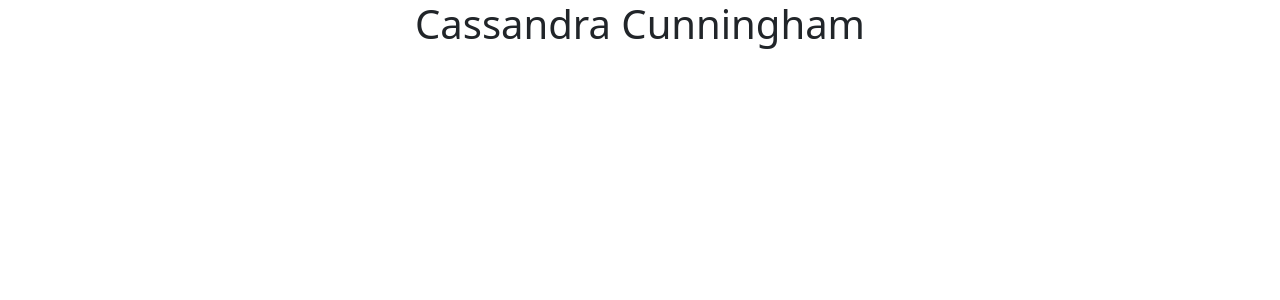
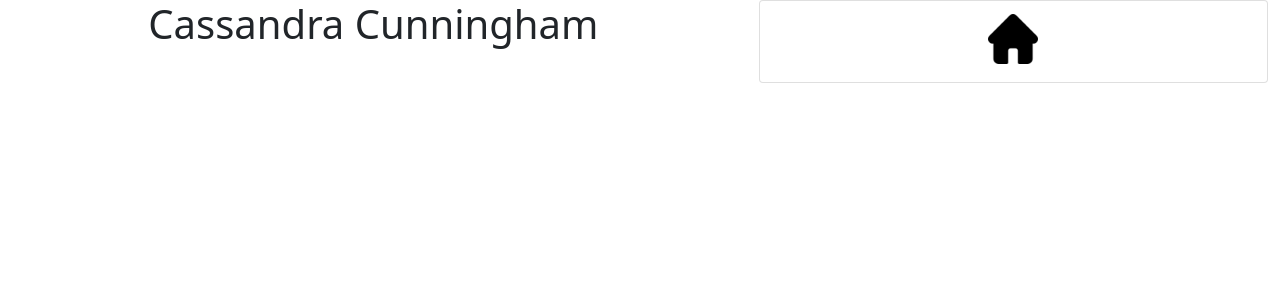
Before and after one commit to cmcunningham27/Professional-Portfolio, a React (Create React App) app: page / in a window 1280 px wide. Shown: the top 300 px of the page. Built offline with nearby package versions, Linux system fonts and the light colour scheme.

Commit message:
created ul element with one list item for home and styled it in the css file

```diff
--- a/src/components/Grid/index.js
+++ b/src/components/Grid/index.js
@@ -15,9 +15,9 @@ export function Row({ fluid, children }) {
 export function Col({ size, children }) {
     return (
         <div className={size
-            .split('')
+            .split(' ')
             .map(size => 'col-' + size)
-            .join('')}
+            .join(' ')}
         >
             {children}
         </div>
--- a/src/components/Header/index.js
+++ b/src/components/Header/index.js
@@ -1,12 +1,16 @@
 import React from 'react';
 import { Container, Row, Col } from '../Grid';
+import Nav from '../Nav';
 
 const Header = () => {
     return (
         <Container fluid>
             <Row>
-                <Col size='sm-12'>
+                <Col size='sm-7'>
                     <h1>Cassandra Cunningham</h1>
+                </Col>
+                <Col size='sm-5'>
+                    <Nav />
                 </Col>
             </Row>
         </Container>
--- a/src/components/Nav/index.js
+++ b/src/components/Nav/index.js
@@ -1,8 +1,17 @@
 import React from 'react';
+import home from '../../assets/images/home.png';
+import './style.css';
 
 const Nav = () => {
     return (
-
+        <ul className='list-group'>
+            <li className='list-group-item'>
+                <a className="icons" href="#header">
+                    <img className="home" src={home} alt="House black icon" />
+                    <p className="hidden">Home</p>
+                </a>
+            </li>
+        </ul>
     )
 };
 
--- /dev/null
+++ b/src/components/Nav/style.css
@@ -0,0 +1,30 @@
+.home,
+.aboutme,
+.mywork,
+.contact,
+.resume {
+    width: 50px;
+    height: 50px;
+    margin-top: 5px;
+    margin-bottom: 10px;
+}
+
+.icons p {
+    height: 57px;
+}
+
+.icons .hidden {
+    display: none;
+}
+
+.icons:hover img {
+    display: none;
+}
+
+.icons:hover .hidden {
+    display: block;
+    margin-left: 5px;
+    margin-top: 10px;
+    color: var(--black);
+    font-family: Impact, Haettenschweiler, 'Franklin Gothic Bold', Charcoal, 'Helvetica Inserat', 'Bitstream Vera Sans Bold', 'Arial Black', sans-serif;
+}
```
Also changed, not shown: src/assets/images/home.png (added).
